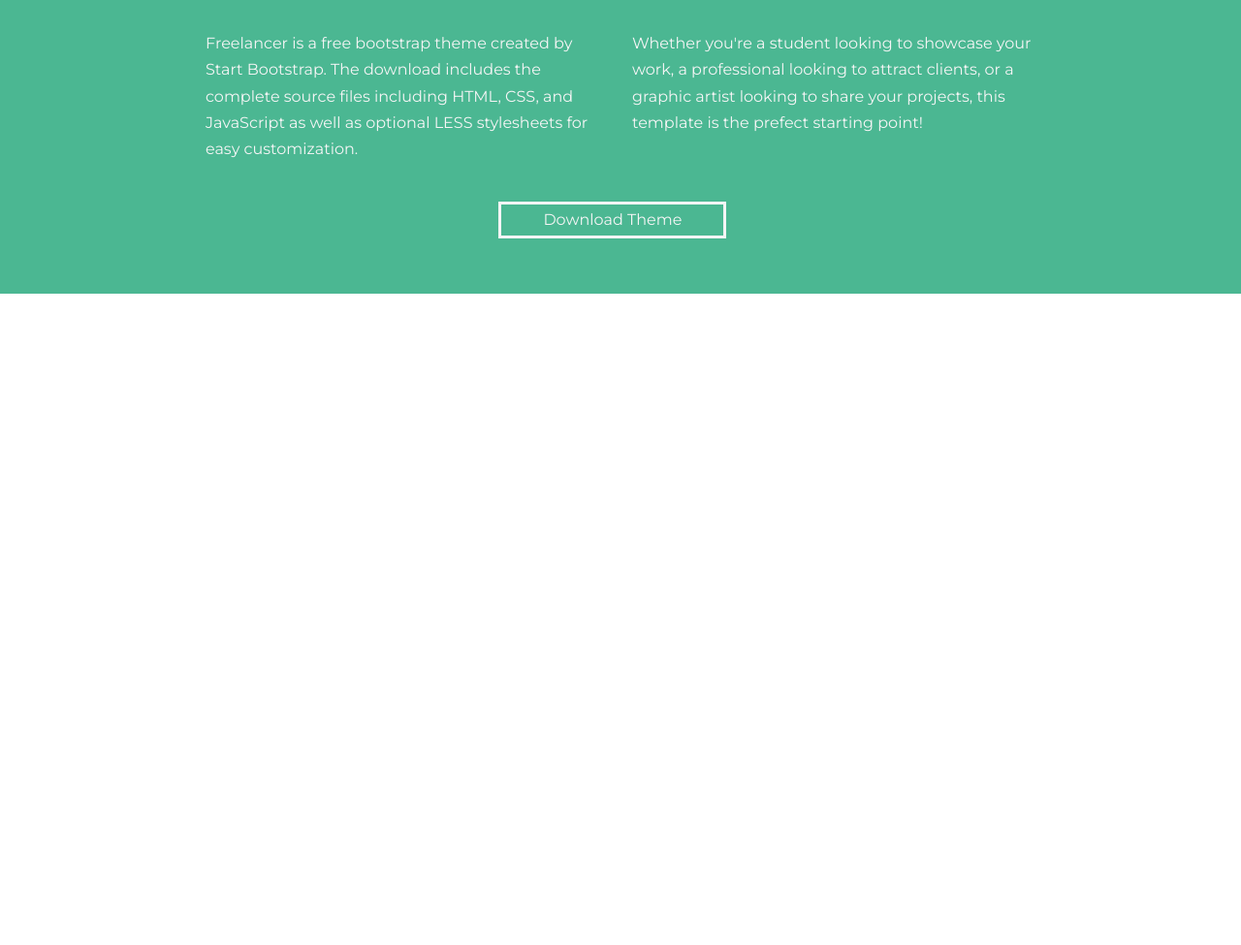
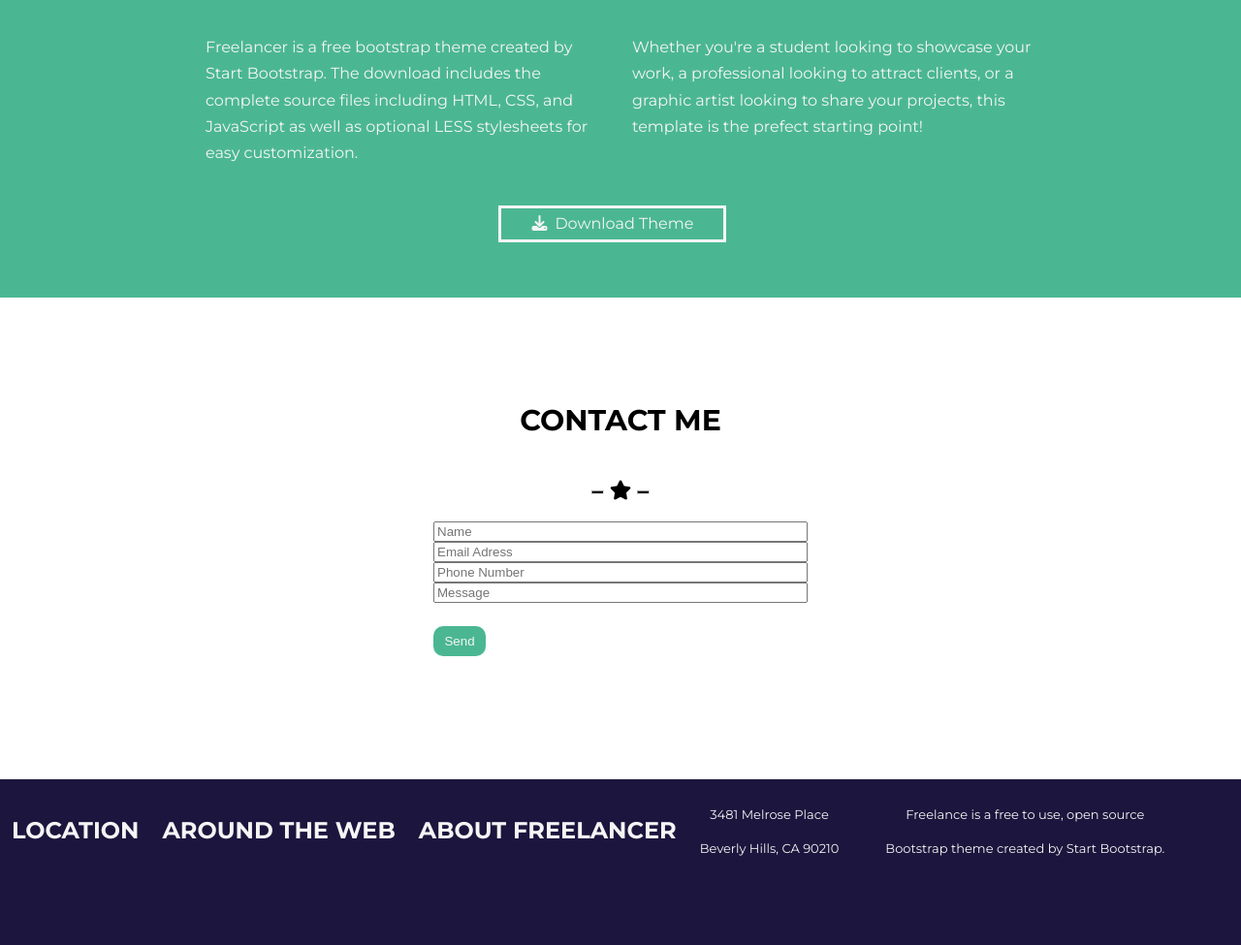
Before and after one commit to M2B0C17-zz/freelancer-laboratoria, a plain HTML site: page index.html in a window 1280 px wide. Shown: the part 1825-2800 px from the top of the page at 97% size. Before the commit the page ends 2128 px from the top, so only its background shows below. Drawn offline with Linux system fonts and the light colour scheme.

Commit message:
Lo que se alcanso u.u, codigso de seccion 5 y 6

```diff
--- a/css/main.css
+++ b/css/main.css
@@ -46,6 +46,7 @@ header{ /*fondo celeste donde monito*/
     color: whitesmoke;
     text-decoration: none;
     background-color: #1C163E;
+    text-align: center;
 }
 
 .link:hover{
@@ -79,11 +80,10 @@ header{ /*fondo celeste donde monito*/
     text-align: center;
 }
 
-.h2Port{
-    text-align: center;
-    color: black;
-    font-size: 30px;
+.textS2{
+    font-size: 13px;
 }
+
 
 .linea{
     width: 88px;
@@ -101,9 +101,16 @@ header{ /*fondo celeste donde monito*/
 
 #start1{
     color: whitesmoke;
+    font-size: 20px;
 }
 
 /*seccion 3*/
+
+.h2Port{
+    text-align: center;
+    color: black;
+    font-size: 30px;
+}
 
 .imgSec3{
     width: 100%;
@@ -135,6 +142,7 @@ header{ /*fondo celeste donde monito*/
 
 #start2{
     color: black;
+    font-size: 20px;
 }
 
 /*seccion 4*/
@@ -156,7 +164,12 @@ header{ /*fondo celeste donde monito*/
     color: whitesmoke;
     text-align: center;
 	  font-size: 30px;
-    padding: 32px 0 0 0;
+    padding: 1px 0 0 0;
+}
+
+#start3{
+    color: whitesmoke;
+    font-size: 20px;
 }
 
 .link4{
@@ -171,3 +184,81 @@ header{ /*fondo celeste donde monito*/
     padding: 2px 0 0 0;
     margin-left: 40%;
 }
+
+#hastaAbajo{
+  margin: 0 8px 0 0;
+}
+
+/*seccion 5*/
+
+#start4{
+    color: black;
+    font-size: 20px;
+}
+
+.textulio{
+    text-align: center;
+    color: black;
+    font-size: 30px;
+}
+
+/* Formularito */
+.container5A{
+    max-width: 450px;
+    height: auto;
+    margin: 5% auto;
+    padding-bottom: 16px; /* 1rem equivale a 16px */
+}
+
+.registro{
+    padding: 0 32px;
+    display: flex;
+    flex-direction: column;
+    justify-content: center;
+}
+
+.botonsitos2{
+    display: flex;
+    justify-content: flex-start;
+    margin-top: 16px;
+}
+
+.input, .botonSubmit{
+    background-color: #1C163E;
+    padding: 8px;
+    margin: 8px 0;
+    border: none;
+    border-bottom: solid #4BB792 0;
+}
+
+.botonSubmit{
+    width: 14%;
+    border-bottom: none;
+    background-color: #4BB792;
+    color: whitesmoke;
+    border-radius: 10px;
+}
+
+.botonSubmit:hover{
+    background-color: #1C163E;
+}
+
+/* SECCION 6 */
+
+.container6A{
+    height: 517px;
+    background-color: #1C163E;
+}
+
+.PenFin{
+    color: whitesmoke;
+}
+
+.textulito{
+    text-align: center;
+}
+
+.textulitoP{
+    text-align: center;
+    font-size: 13px;
+}
--- a/index.html
+++ b/index.html
@@ -93,10 +93,10 @@
 		<section id="section4">
 			<div class="container4A">
 				<div class="row">
-				        <div class="col-6 textulio">
+				        <div class="col-6">
 				            <p class="parraf1">Freelancer is a free bootstrap theme created by Start Bootstrap. The download includes the complete source files including HTML, CSS, and JavaScript as well as optional LESS stylesheets for easy customization.</p>
 				        </div>
-				        <div class="col-6 textulio">
+				        <div class="col-6">
 				            <p class="parraf2">Whether you're a student looking to showcase your work, a professional looking to attract clients, or a graphic artist looking to share your projects, this template is the prefect starting point!</p>
 				        </div>
 			        </div>
@@ -104,13 +104,70 @@
 			        <div class="row">
 				        <div class="col-12 botonsito">
 				        	<!-- Icono de descarga -->
-				            <a href="#" class="text-uppercase link4">Download Theme</a>
+				            <a href="#" class="text-uppercase link4"><i class="fa fa-download" aria-hidden="true" id="hastaAbajo"></i>Download Theme</a>
 				        </div>
-					</div>
-				</section>
+							</div>
+							</section>
 			</div>
 		</section>
 		<!-- SECCION 5 -->
+		<section id="section5">
+			<div class="container5A">
+				<div class="row">
+				        <div class="col-12 textoo">
+				            <h2 class="textulio">CONTACT ME</h2>
+				        </div>
+								<div class="lineaEstrellitaBlack">
+									<hr class="linea2">
+									<i class="fa fa-star" aria-hidden="true" id="start4"></i>
+									<hr class="linea2">
+								</div>
+							<section class="formularito">
+								<div class="container5A">
+									<form class="registro">
+										<input class="input1" name="Name" placeholder="Name"> <!-- &#128100; son iconos pequeñitos (graphemica.com) -->
+										<input class="input1" type="email" name="Email" placeholder="Email Adress"> <!-- &#9993; son iconos pequeñitos (graphemica.com) -->
+										<input class="input1" name="Phone" placeholder="Phone Number"> <!-- &#128222; son iconos pequeñitos (graphemica.com) -->
+										<input class="input1" name="Message" placeholder="Message"> <!-- &#8962; son iconos pequeñitos (graphemica.com) -->
+										<!-- botones del formularito -->
+										<div class="botonsitos2">
+											<input class="botonSubmit" type="submit" value="Send">
+										</div>
+									</form>
+								</div>
+							</section>
+							</div>
+		</section>
+		<!-- SECCION 6 -->
+		<section id="section6">
+			<div class="container6A">
+				<div class="row">
+				        <div class=".col-3 PenFin">
+				            <h2 class="textulito">LOCATION</h2>
+				        </div>
+								<div class=".col-3 PenFin">
+				            <h2 class="textulito">AROUND THE WEB</h2>
+				        </div>
+								<div class=".col-3 PenFin">
+				            <h2 class="textulito">ABOUT FREELANCER</h2>
+				        </div>
+								<section id="section6B">
+									<div class="container6A">
+										<div class="row">
+										        <div class=".col-3 PenFin">
+										            <P class="textulitoP">3481 Melrose Place</P>
+																<P class="textulitoP">Beverly Hills, CA 90210</P>
+										        </div>
+														<div class=".col-3 PenFin">
+															<!--iconossssss-->
+
+										        </div>
+														<div class=".col-3 PenFin">
+															<P class="textulitoP">Freelance is a free to use, open source</P>
+															<P class="textulitoP">Bootstrap theme created by Start Bootstrap.</P>
+										        </div>
+								</section>
+		</section>
 
 
 		<!-- Enlaza aquí tu archivo JS -->
```
Lines whose indentation alone changed are shown as unchanged.
